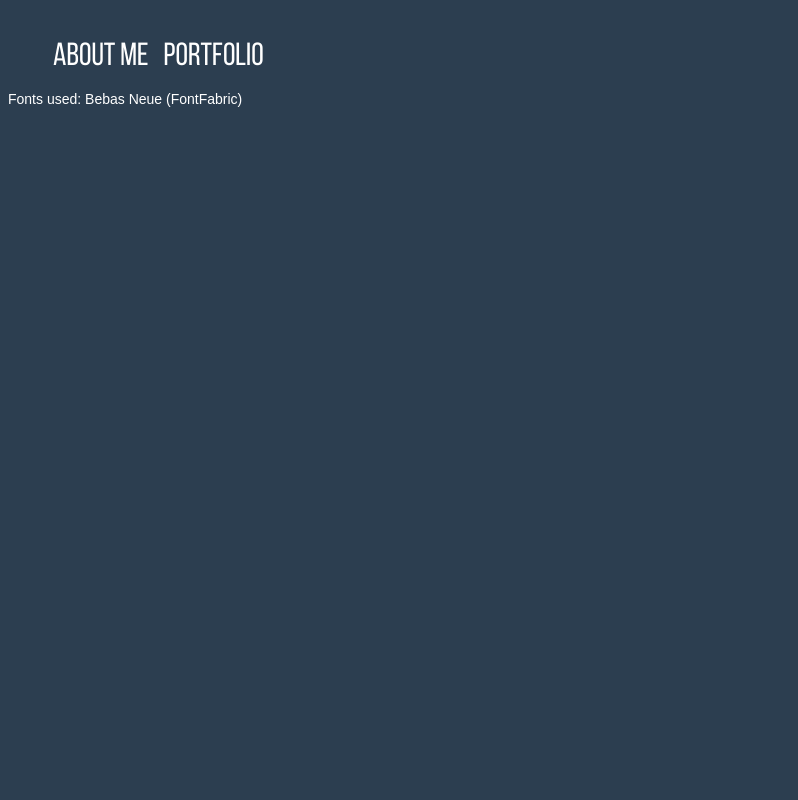
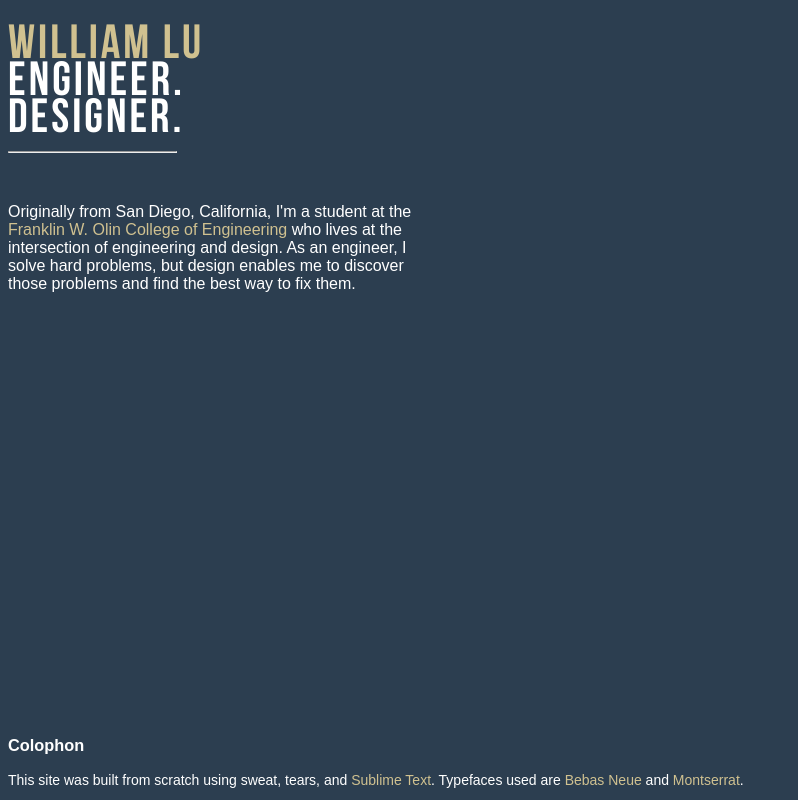
Before and after one commit to williamalu/williamalu.github.io, a plain HTML site: page index.html in a window 1280 px wide. Shown: the whole page, without its empty margins (0-798 px from the left). Drawn offline with Linux system fonts and the light colour scheme.

Commit message:
Basic framework started

```diff
--- a/index.html
+++ b/index.html
@@ -8,13 +8,24 @@
 
 
 	<body>
-		<ul>
-			<li> <a id = "menu-link" href="/index.html"> About Me </a> </li>
-			<li> <a id = "menu-link" href="/index.html"> Portfolio </a> </li>
-		</ul>
+	<!-- 		<ul>
+				<li> <a id = "menu-link" href="/index.html"> About Me </a> </li>
+				<li> <a id = "menu-link" href="/index.html"> Portfolio </a> </li>
+			</ul> -->
+
+		<div id = "left-column">
+			<h1 id = "name-title"> William Lu </h1>
+			<h1 id = "name-desc"> Engineer. </h1>
+			<h1 id = "name-desc"> Designer. </h1>
+			<hr>
+
+			<p id = "about"> Originally from San Diego, California, I'm a student at the <a id = "inline-link" href = "http://www.olin.edu"> Franklin W. Olin College of Engineering </a> who lives at the intersection of engineering and design. As an engineer, I solve hard problems, but design enables me to discover those problems and find the best way to fix them. </p>
+		</div>
 	</body>
 
+
 	<footer>
-		<p> Fonts used: Bebas Neue (<a id = "footer-link" href="http://fontfabric.com"> FontFabric </a>) </p>
+		<h3> Colophon </h3>
+		<p> This site was built from scratch using sweat, tears, and <a id = "inline-link" href="http://www.sublimetext.com/"> Sublime Text </a>. Typefaces used are <a id = "inline-link" href="http://fontfabric.com"> Bebas Neue</a> and <a id = "inline-link" href="https://www.google.com/fonts/specimen/Montserrat"> Montserrat </a>.
 	</footer>
 </html>
--- a/style.css
+++ b/style.css
@@ -1,8 +1,3 @@
-@font-face {
-	font-family: BebasNeue;
-	src: url(/bebas/);
-}
-
 body {
 	background-color: #2c3e50;
 }
@@ -11,12 +6,53 @@ ul {
 	font-family: 'bebas_neue_regularregular', sans-serif;
 	font-size: 2em;
 	list-style-type: none;
+    text-align: right;
 	margin-bottom: 15px;
 }
 
 li {
 	color: #FFFFFF;
 	display: inline-block;
+}
+
+#left-column {
+    float: left;
+    margin: 0;
+    width: 33%;
+}
+
+#right-column {
+    float: bottom;
+    margin: 0;
+    width: 50%;
+}
+
+#name-title {
+    font-family: "bebas_neuebold", sans-serif;
+    font-size: 3em;
+    color: #D0C190;
+    line-height: 10%;
+    letter-spacing: 3px;
+}
+
+#name-desc {
+    font-family: "bebas_neuebold", sans-serif;
+    font-size: 3em;
+    color: #FFFFFF;
+    line-height: 10%;
+    letter-spacing: 3px;
+}
+
+hr {
+    margin-left: 0px;
+    margin-bottom: 50px;
+    width: 40%;
+}
+
+#about {
+    font-family: "Montserrat", sans-serif;
+    font-size: 1em;
+    color: #FFFFFF;
 }
 
 #menu-link {
@@ -26,16 +62,20 @@ li {
 	color: #FFFFFF;
 }
 
-#footer-link {
+#inline-link {
 	display: inline-block;
 	text-decoration: none;
-	color: #FFFFFF;
+	color: #D0C190;
 }
 
 footer {
 	font-family: 'Montserrat', sans-serif;
 	font-size: 0.875em;
 	color: #FFFFFF;
+    position: fixed;
+    bottom: 40px;
+    width:99%;
+    height:40px;   /* Height of the footer */
 }
 
 /* Fonts */
```
